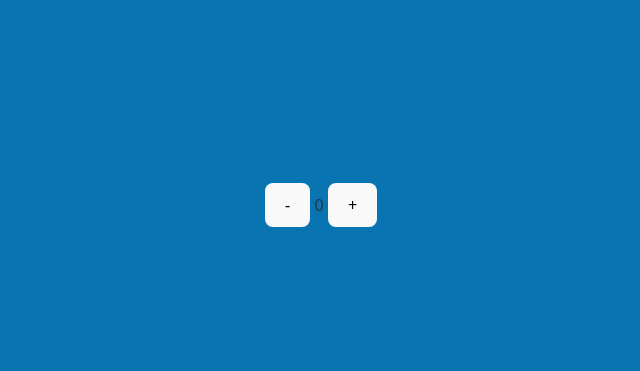
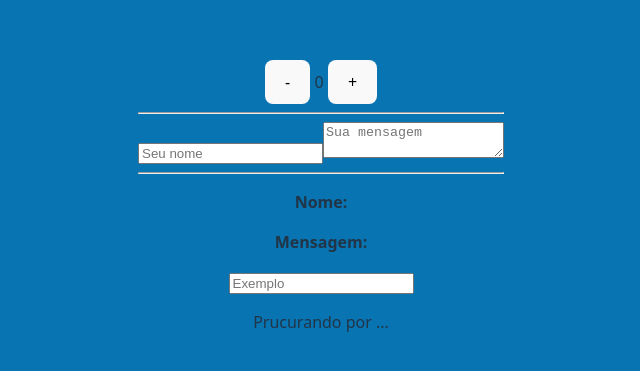
Before and after one commit to NoobinHard/Full_Stack, a React (Vite) app: page / in a window 1280 px wide. Shown: the part 195-566 px from the top of the page, without its empty margins (319-959 px from the left). Built offline with nearby package versions, Linux system fonts and the light colour scheme.

Commit message:
Desafios 1, 3, 4

```diff
--- a/src/App.jsx
+++ b/src/App.jsx
@@ -12,6 +12,8 @@ import EmailField from './components/EmailField/EmailField'
 import PassworldField from './components/PasswordField/PasswordField'
 import LoginForm from './components/LoginForm/LoginForm'
 import Contador from './components/Contador'
+import FormularioContato from './components/FormularioContato'
+import FiltroProdutos from './components/FiltroProdutos'
 
 function App() {
  /*  const nome = "José"
@@ -36,6 +38,9 @@ function App() {
        */}
    {/*  <LoginForm/> */}
       <Contador/>
+      <hr></hr>
+      <FormularioContato/>
+      <FiltroProdutos/>
     </div>
 
   )
--- /dev/null
+++ b/src/components/FiltroProdutos.jsx
@@ -0,0 +1,13 @@
+import { useState } from 'react'
+
+function FiltroProdutos() {
+    const [termoBusca, setTermoBusca] = useState('')
+    return(
+        <div>
+            <input type="Text" value={termoBusca}
+            onChange = {(e) => setTermoBusca(e.target.value)} placeholder="Exemplo"/>
+            <p>Prucurando por {termoBusca}...</p>
+        </div>
+    )
+};
+export default FiltroProdutos
--- /dev/null
+++ b/src/components/FormularioContato.jsx
@@ -0,0 +1,17 @@
+
+import { useState } from 'react'
+
+function FormularioContato() {
+    const [nome, setNome] = useState('')
+    const [mensagem, setMensagem] = useState('')
+
+    return(<div>
+        <input value={nome} onChange={(e) => setNome(e.target.value)} placeholder ="Seu nome"/>
+        <textarea value ={mensagem} onChange ={(e)=> setMensagem(e.target.value)} placeholder ="Sua mensagem"> </textarea>
+        <hr/>
+        <p><strong>Nome: </strong> {nome}</p>
+        <p><strong>Mensagem:</strong>{mensagem}</p>
+
+    </div>)
+};
+export default FormularioContato
```
